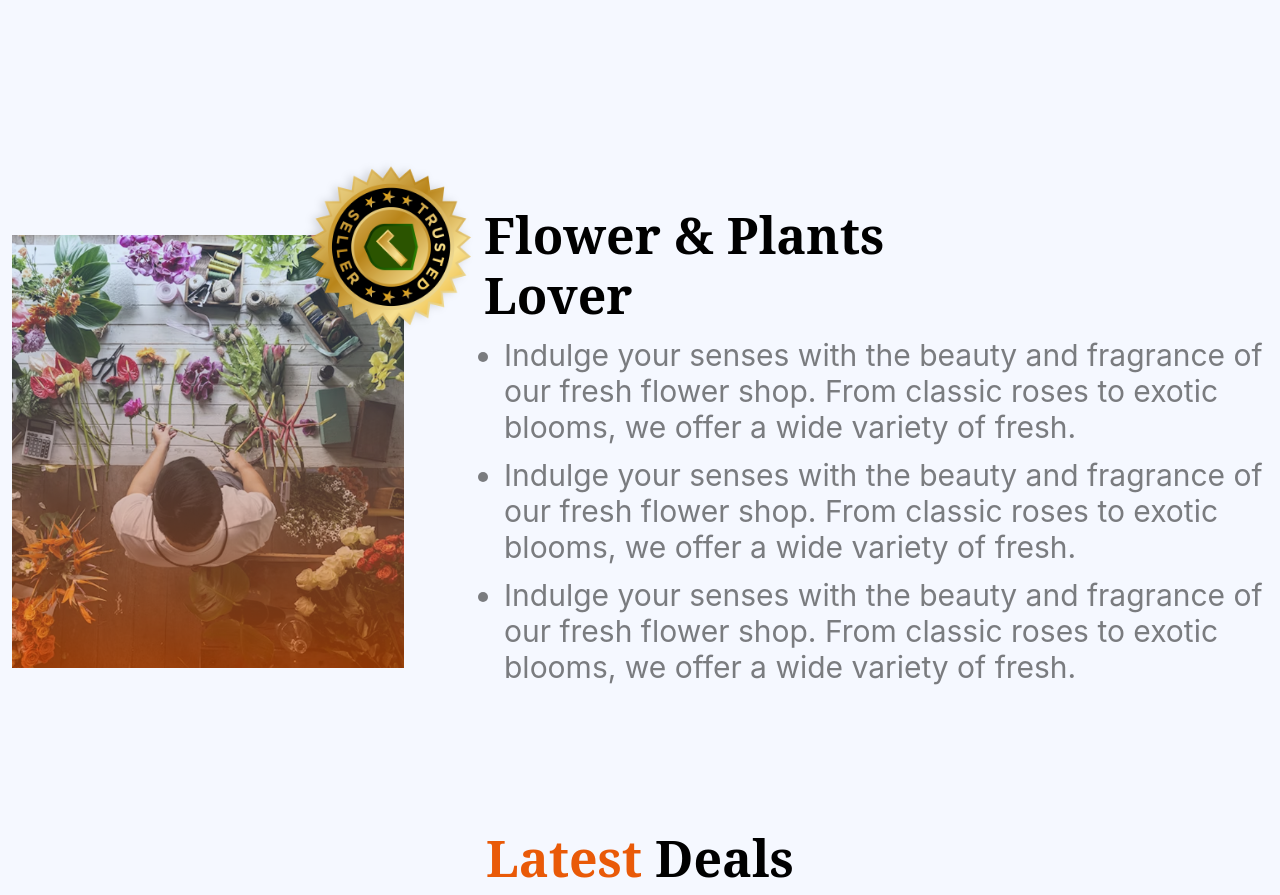
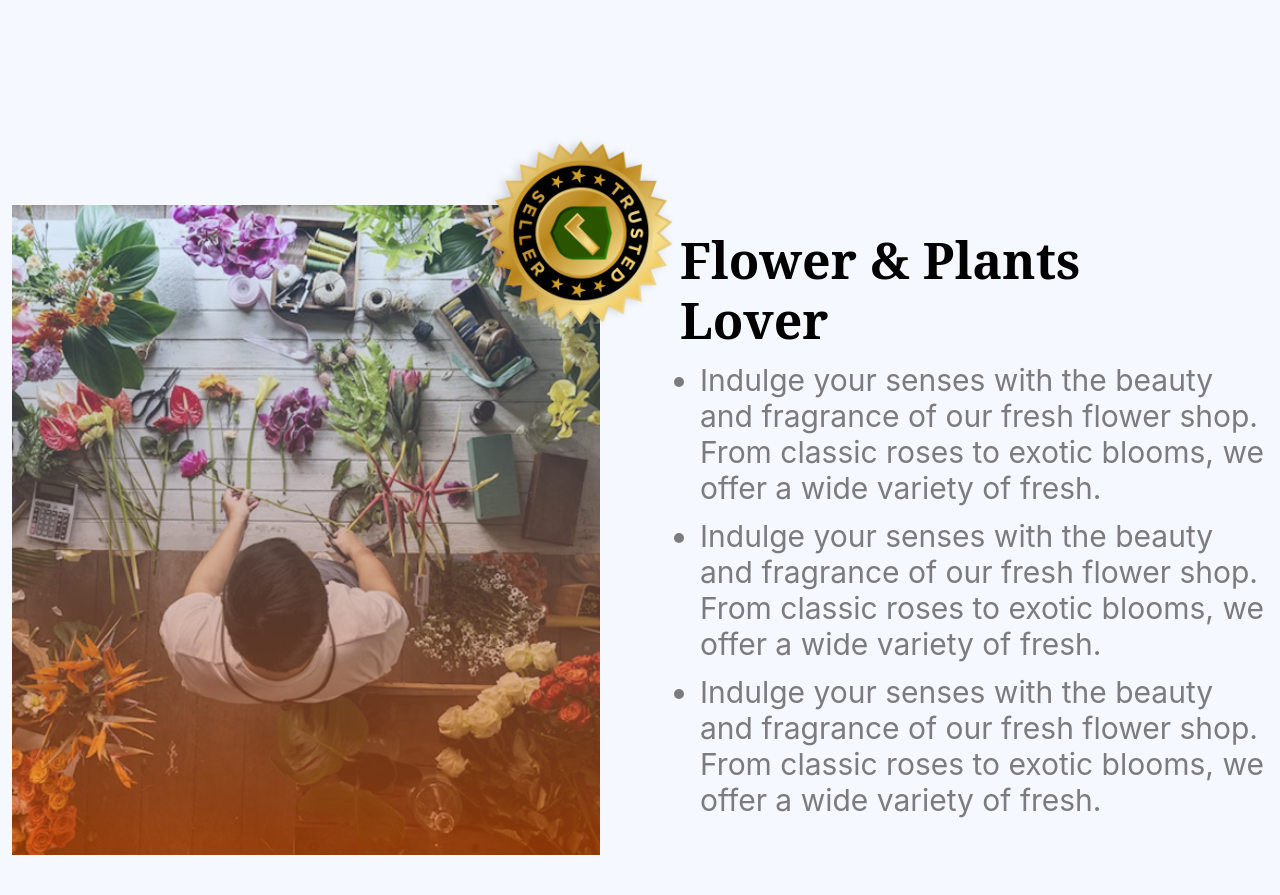
Before and after one commit to mhprotechbd/Flowershop, a website built with Vite: page index.html in a window 1280 px wide. Shown: the part 2011-2906 px from the top of the page. Built offline with nearby package versions, Linux system fonts and the light colour scheme.

Commit message:
Badge section xl device same width fixed

```diff
--- a/index.html
+++ b/index.html
@@ -152,14 +152,14 @@
         <div class="md:flex-1/2 xl:flex-1/3 w-full relative ">
           <img class="w-full" src="./dist/assets/flower-store.png" alt="">
           <img
-            class="hidden md:block md:w-50 lg:w-56 max-w-[16rem] absolute -top-25 left-[68%] md:filter md:drop-shadow-lg animate-spin  [animation-duration:4s] mx-auto"
+            class="hidden md:block md:w-[12rem] lg:w-56 xl:w-64 max-w-[16rem] absolute -top-25 left-[68%] xl:left-[75%] md:filter md:drop-shadow-lg animate-spin  [animation-duration:4s] mx-auto"
             src="./dist/assets/trusted-badge.png" alt="">
         </div>
-        <div class="md:flex-1/2 xl:flex-2/3 md:max-w-[520px] xl:max-w-full sm:ml-9 md:ml-0">
+        <div class="md:flex-1/2 xl:flex-1/3 md:max-w-[520px] lg:max-w-full  sm:ml-9 md:ml-0">
           <h1 class="font-noto text-[24px] lg:text-[50px] md:text-3xl text-[#000000] font-bold text-left ">Flower &
             Plants <br class="hidden lg:block"> Lover
           </h1>
-          <ul class="list-disc pl-5 gap-4">
+          <ul class="list-disc pl-5 gap-4 ">
             <li class="my-3 text-p text-[14px] md:text-base lg:text-2xl xl:text-3xl">Indulge your senses with the beauty
               and
               fragrance of our
```
Also changed, not shown: dist/styles/flower.css.
